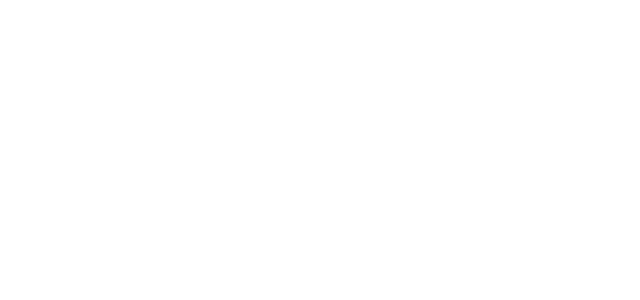
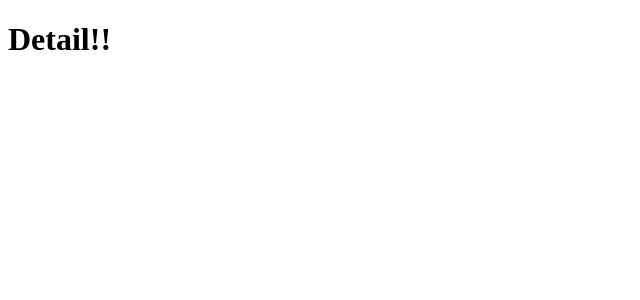
Before and after one commit to c9u11/js-playground, a React (Create React App) app: page /movie in a window 1280 px wide. Shown: the top 300 px of the page, without its empty margins (0-640 px from the left). Built offline with nearby package versions, Linux system fonts and the light colour scheme.

Commit message:
Set Route

```diff
--- a/src/App.js
+++ b/src/App.js
@@ -1,5 +1,16 @@
+import { BrowserRouter as Router, Routes, Route } from "react-router-dom";
+import Detail from "./routes/Detail";
+import Home from "./routes/Home";
+
 function App() {
-  return null;
+  return (
+    <Router>
+      <Routes>
+        <Route path="/" element={<Home />}></Route>
+        <Route path="/movie" element={<Detail />}></Route>
+      </Routes>
+    </Router>
+  );
 }
 
 export default App;
--- a/src/components/Movie.js
+++ b/src/components/Movie.js
@@ -1,11 +1,14 @@
 import { PropTypes } from "prop-types";
+import { Link } from "react-router-dom";
 
 function Movie({ coverImage, title, year, summary, genres }) {
   return (
     <div>
       <img src={coverImage} alt={title} />
       <h2>
-        {title} ({year})
+        <Link to="/movie">
+          {title} ({year})
+        </Link>
       </h2>
       <p>{summary}</p>
       <ul>
--- a/src/routes/Detail.js
+++ b/src/routes/Detail.js
@@ -1,5 +1,5 @@
 function Detail() {
-  return <h1>Detail</h1>;
+  return <h1>Detail!!</h1>;
 }
 
 export default Detail;
--- a/src/routes/Home.js
+++ b/src/routes/Home.js
@@ -1,4 +1,4 @@
-import { Movie } from "./components/Movie";
+import Movie from "../components/Movie";
 import { useEffect, useState } from "react";
 
 function Home() {
```
